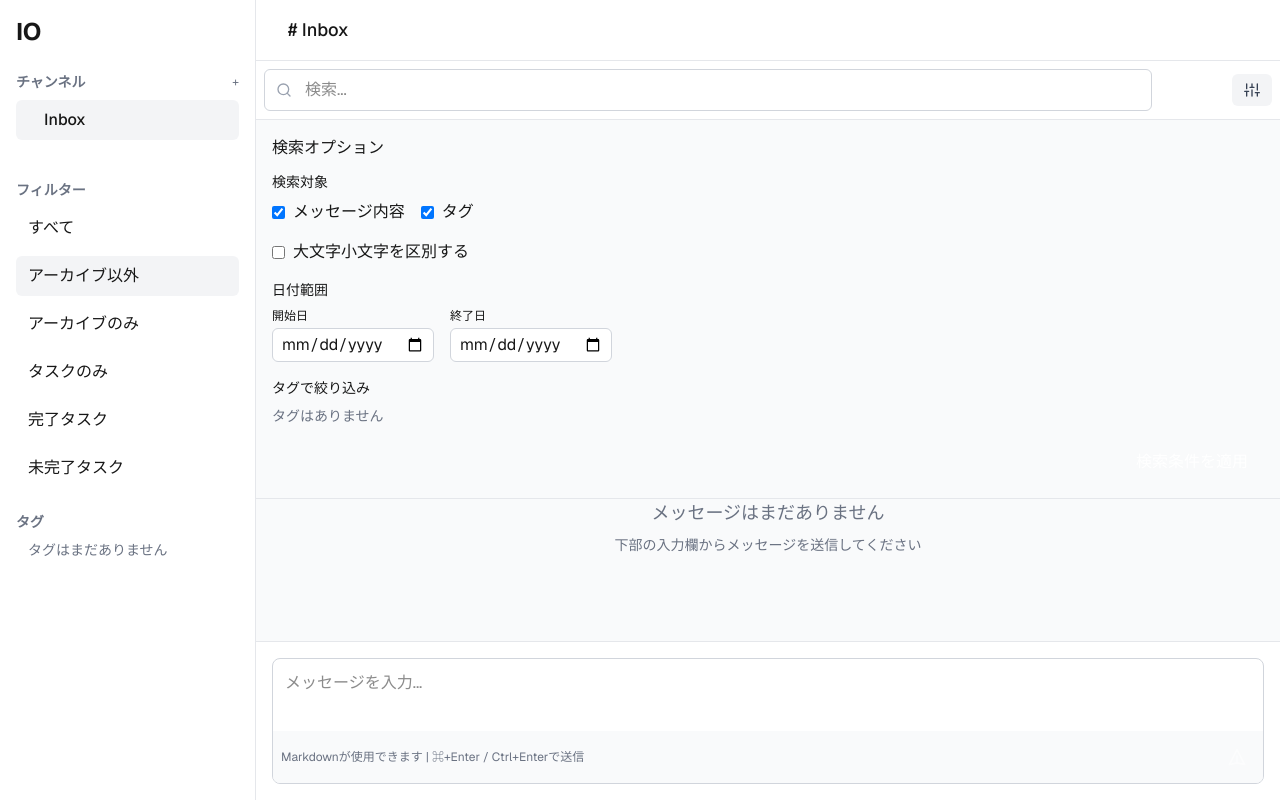
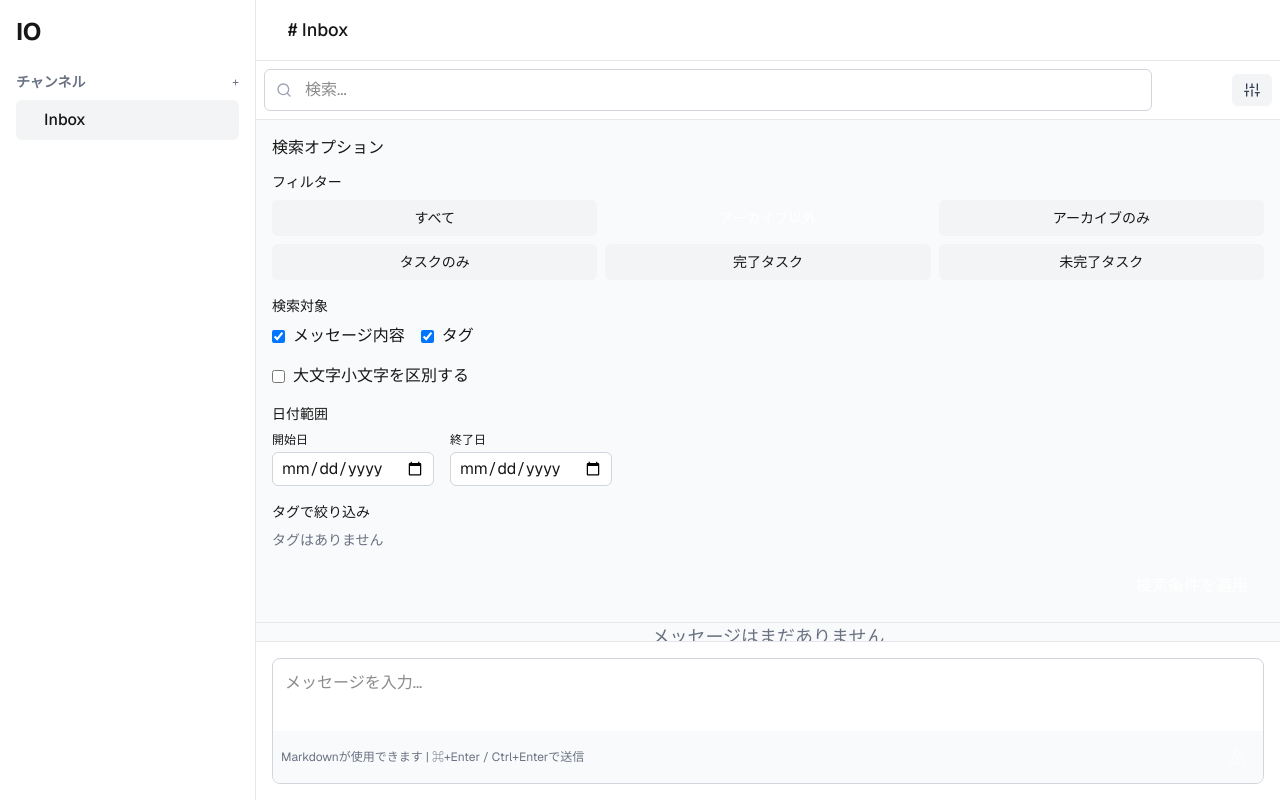
Before and after one commit to udus122/io-demo, a Next.js app: page / in a window 1280 px wide. Both pictures are taken after a click on the button 1252 px from the left and 90 px from the top of the page. Built offline with nearby package versions, Linux system fonts and the light colour scheme.

Commit message:
feat: フィルターとタグをサイドバーから検索オプションに移動

```diff
--- a/src/components/layout/Sidebar.tsx
+++ b/src/components/layout/Sidebar.tsx
@@ -38,7 +38,7 @@ const Sidebar: React.FC<SidebarProps> = ({ tags, onTagSelect, onFilterChange })
       <h1 className="text-2xl font-bold mb-6 text-primary">IO</h1>
 
       {/* チャンネルリスト */}
-      <div className="mb-6">
+      <div>
         <div className="flex justify-between items-center mb-2">
           <h2 className="text-sm font-semibold text-gray-500 dark:text-gray-400">チャンネル</h2>
           <button
@@ -87,86 +87,6 @@ const Sidebar: React.FC<SidebarProps> = ({ tags, onTagSelect, onFilterChange })
           ))}
         </div>
       </div>
-
-      {/* フィルターコントロール */}
-      <div className="mb-6">
-        <h2 className="text-sm font-semibold mb-2 text-gray-500 dark:text-gray-400">フィルター</h2>
-        <div className="space-y-2">
-          <button
-            onClick={() => onFilterChange('all')}
-            className={`w-full text-left px-3 py-2 rounded-md hover:bg-gray-100 dark:hover:bg-gray-700 ${
-              activeFilter === 'all' ? 'bg-gray-100 dark:bg-gray-700 font-medium' : ''
-            }`}
-          >
-            すべて
-          </button>
-          <button
-            onClick={() => onFilterChange('unarchived')}
-            className={`w-full text-left px-3 py-2 rounded-md hover:bg-gray-100 dark:hover:bg-gray-700 ${
-              activeFilter === 'unarchived' ? 'bg-gray-100 dark:bg-gray-700 font-medium' : ''
-            }`}
-          >
-            アーカイブ以外
-          </button>
-          <button
-            onClick={() => onFilterChange('archived')}
-            className={`w-full text-left px-3 py-2 rounded-md hover:bg-gray-100 dark:hover:bg-gray-700 ${
-              activeFilter === 'archived' ? 'bg-gray-100 dark:bg-gray-700 font-medium' : ''
-            }`}
-          >
-            アーカイブのみ
-          </button>
-          <button
-            onClick={() => onFilterChange('tasks')}
-            className={`w-full text-left px-3 py-2 rounded-md hover:bg-gray-100 dark:hover:bg-gray-700 ${
-              activeFilter === 'tasks' ? 'bg-gray-100 dark:bg-gray-700 font-medium' : ''
-            }`}
-          >
-            タスクのみ
-          </button>
-          <button
-            onClick={() => onFilterChange('completed-tasks')}
-            className={`w-full text-left px-3 py-2 rounded-md hover:bg-gray-100 dark:hover:bg-gray-700 ${
-              activeFilter === 'completed-tasks' ? 'bg-gray-100 dark:bg-gray-700 font-medium' : ''
-            }`}
-          >
-            完了タスク
-          </button>
-          <button
-            onClick={() => onFilterChange('uncompleted-tasks')}
-            className={`w-full text-left px-3 py-2 rounded-md hover:bg-gray-100 dark:hover:bg-gray-700 ${
-              activeFilter === 'uncompleted-tasks' ? 'bg-gray-100 dark:bg-gray-700 font-medium' : ''
-            }`}
-          >
-            未完了タスク
-          </button>
-        </div>
-      </div>
-
-      {/* タグリスト */}
-      <div>
-        <h2 className="text-sm font-semibold mb-2 text-gray-500 dark:text-gray-400">タグ</h2>
-        <div className="space-y-1">
-          {tags.length > 0 ? (
-            tags.map((tag) => (
-              <button
-                key={tag}
-                onClick={() => onTagSelect(tag)}
-                className={`w-full text-left px-3 py-1 rounded-md hover:bg-gray-100 dark:hover:bg-gray-700 flex items-center ${
-                  selectedTag === tag ? 'bg-gray-100 dark:bg-gray-700 font-medium' : ''
-                }`}
-              >
-                <span className="w-2 h-2 bg-primary rounded-full mr-2"></span>
-                {tag}
-              </button>
-            ))
-          ) : (
-            <p className="text-sm text-gray-500 dark:text-gray-400 px-3">
-              タグはまだありません
-            </p>
-          )}
-        </div>
-      </div>
     </div>
   );
 };
--- a/src/components/search/SearchOptions.tsx
+++ b/src/components/search/SearchOptions.tsx
@@ -1,6 +1,7 @@
 import React, { useState } from 'react';
 import { useSearch } from '@/contexts/SearchContext';
 import { useMessages } from '@/contexts/MessageContext';
+import { useUI } from '@/contexts/UIContext';
 import { format } from 'date-fns';
 import { ja } from 'date-fns/locale';
 
@@ -11,6 +12,7 @@ interface SearchOptionsProps {
 const SearchOptions: React.FC<SearchOptionsProps> = ({ isVisible }) => {
   const { searchOptions, setSearchOptions, performSearch } = useSearch();
   const { getAllTags } = useMessages();
+  const { activeFilter, setActiveFilter } = useUI();
   const allTags = getAllTags();
 
   // 日付文字列を管理するためのローカル状態
@@ -66,6 +68,11 @@ const SearchOptions: React.FC<SearchOptionsProps> = ({ isVisible }) => {
     }
   };
 
+  // フィルター変更ハンドラ
+  const handleFilterChange = (filter: string) => {
+    setActiveFilter(filter);
+  };
+
   // 検索オプション適用ハンドラ
   const handleApplyOptions = () => {
     performSearch();
@@ -80,6 +87,72 @@ const SearchOptions: React.FC<SearchOptionsProps> = ({ isVisible }) => {
       <h3 className="font-medium mb-3">検索オプション</h3>
 
       <div className="space-y-4">
+        {/* フィルターオプション */}
+        <div>
+          <h4 className="text-sm font-medium mb-2">フィルター</h4>
+          <div className="grid grid-cols-2 md:grid-cols-3 gap-2">
+            <button
+              onClick={() => handleFilterChange('all')}
+              className={`px-3 py-2 text-sm rounded-md ${
+                activeFilter === 'all'
+                  ? 'bg-primary text-white'
+                  : 'bg-gray-100 dark:bg-gray-700 hover:bg-gray-200 dark:hover:bg-gray-600'
+              }`}
+            >
+              すべて
+            </button>
+            <button
+              onClick={() => handleFilterChange('unarchived')}
+              className={`px-3 py-2 text-sm rounded-md ${
+                activeFilter === 'unarchived'
+                  ? 'bg-primary text-white'
+                  : 'bg-gray-100 dark:bg-gray-700 hover:bg-gray-200 dark:hover:bg-gray-600'
+              }`}
+            >
+              アーカイブ以外
+            </button>
+            <button
+              onClick={() => handleFilterChange('archived')}
+              className={`px-3 py-2 text-sm rounded-md ${
+                activeFilter === 'archived'
+                  ? 'bg-primary text-white'
+                  : 'bg-gray-100 dark:bg-gray-700 hover:bg-gray-200 dark:hover:bg-gray-600'
+              }`}
+            >
+              アーカイブのみ
+            </button>
+            <button
+              onClick={() => handleFilterChange('tasks')}
+              className={`px-3 py-2 text-sm rounded-md ${
+                activeFilter === 'tasks'
+                  ? 'bg-primary text-white'
+                  : 'bg-gray-100 dark:bg-gray-700 hover:bg-gray-200 dark:hover:bg-gray-600'
+              }`}
+            >
+              タスクのみ
+            </button>
+            <button
+              onClick={() => handleFilterChange('completed-tasks')}
+              className={`px-3 py-2 text-sm rounded-md ${
+                activeFilter === 'completed-tasks'
+                  ? 'bg-primary text-white'
+                  : 'bg-gray-100 dark:bg-gray-700 hover:bg-gray-200 dark:hover:bg-gray-600'
+              }`}
+            >
+              完了タスク
+            </button>
+            <button
+              onClick={() => handleFilterChange('uncompleted-tasks')}
+              className={`px-3 py-2 text-sm rounded-md ${
+                activeFilter === 'uncompleted-tasks'
+                  ? 'bg-primary text-white'
+                  : 'bg-gray-100 dark:bg-gray-700 hover:bg-gray-200 dark:hover:bg-gray-600'
+              }`}
+            >
+              未完了タスク
+            </button>
+          </div>
+        </div>
         {/* 検索対象オプション */}
         <div>
           <h4 className="text-sm font-medium mb-2">検索対象</h4>
```
